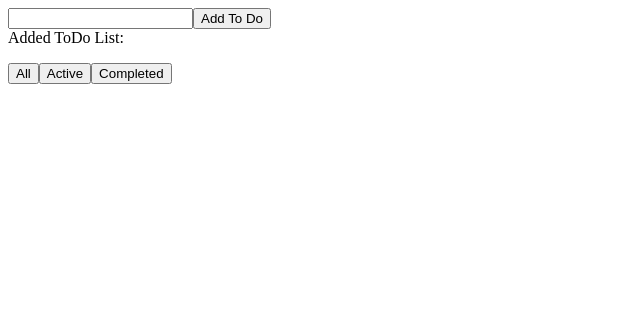
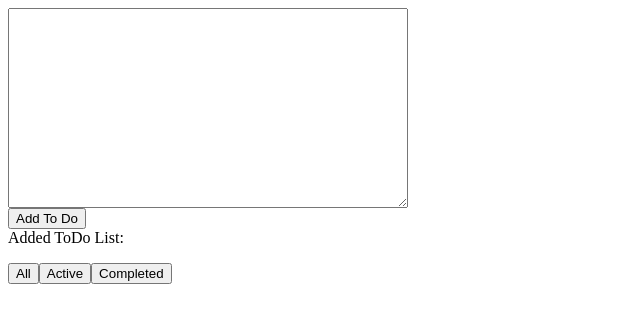
Before and after one commit to lakshmimurali/React-redux-todo, a React (Create React App) app: page / in a window 1280 px wide. Shown: the top 322 px of the page, without its empty margins (0-640 px from the left). Built offline with nearby package versions, Linux system fonts and the light colour scheme.

Commit message:
Changed Input Box to Text Area.

```diff
--- a/src/components/constructAddToDoForm.js
+++ b/src/components/constructAddToDoForm.js
@@ -21,13 +21,14 @@ function ConstructAddToDoForm(props) {
   };
   return (
     <div>
-      <input
-        type="textbox"
+      <textarea
         name="addToDo"
         value={toDo}
         onChange={todoHandler}
+        style={{ width: '400px', height: '200px' }}
         onKeyDown={handleKeyDown}
       />
+      <br />
       <button onClick={invokeToDoAction}>Add To Do</button>
     </div>
   );
```
